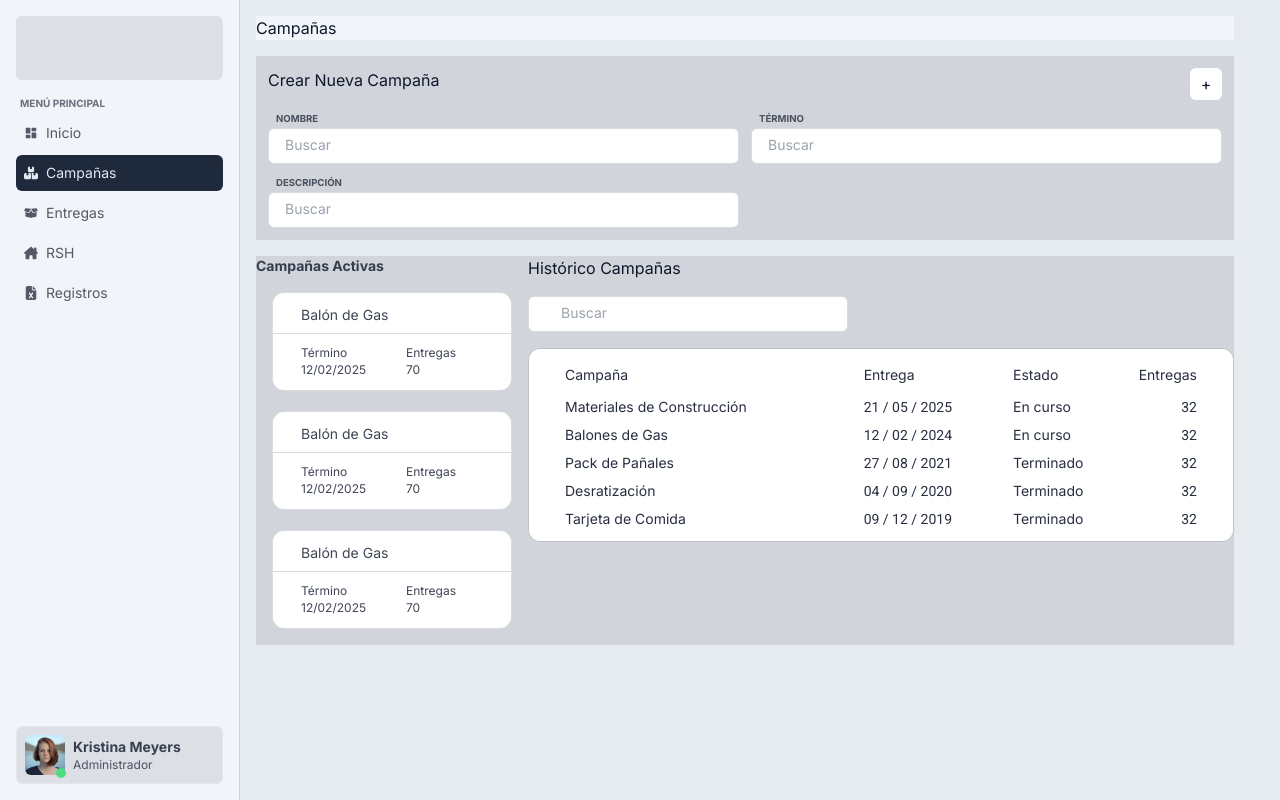
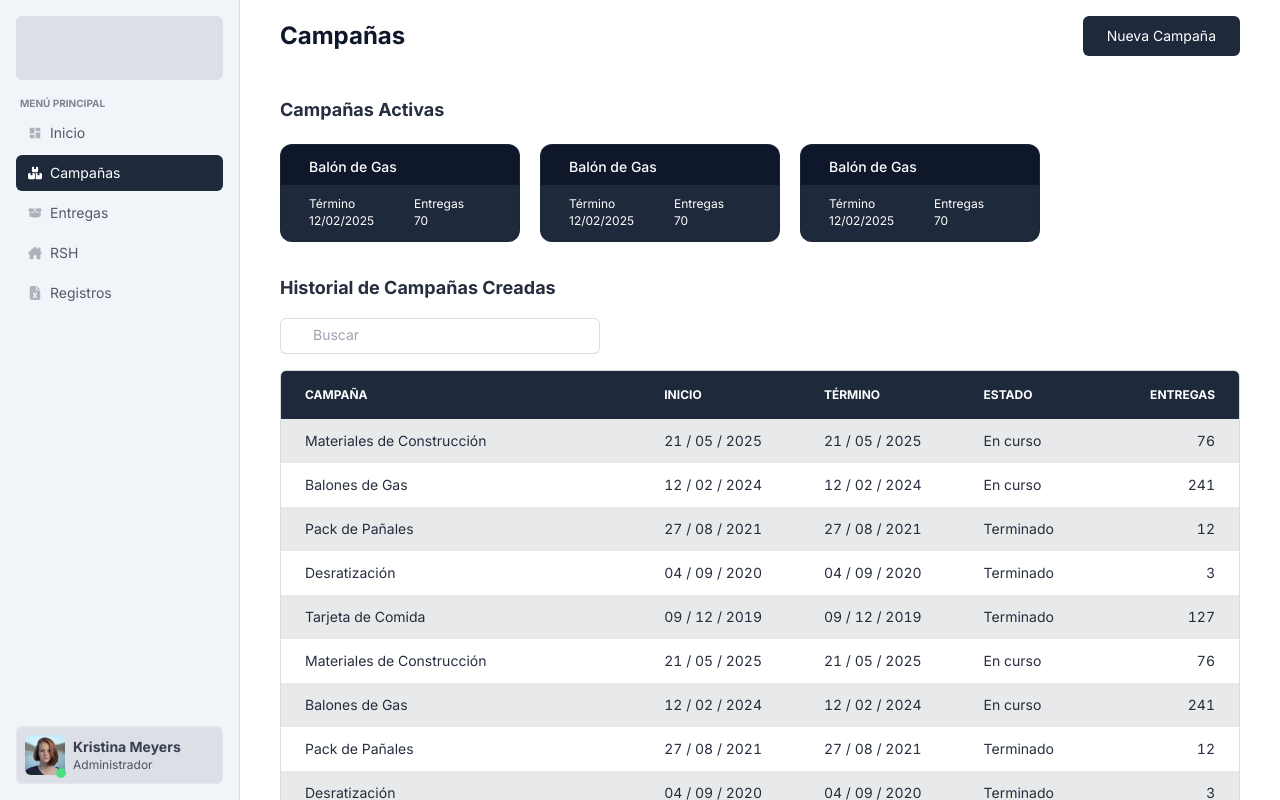
Before and after one commit to JedienlaPasta/beneficios, a Next.js app: page /dashboard/campanas in a window 1280 px wide. Shown: the top 800 px of the page. Built offline with nearby package versions, Linux system fonts and the light colour scheme.

Commit message:
avance campañas 2 & fonts

```diff
--- a/app/dashboard/campanas/page.tsx
+++ b/app/dashboard/campanas/page.tsx
@@ -1,37 +1,113 @@
-import NuevaCampañaForm from "@/app/ui/dashboard/campañas/nueva_campaña_form";
-import { roboto } from "@/app/ui/fonts";
+import CampañasActivas from "@/app/ui/dashboard/campañas/campañas_activas";
+// import NuevaCampañaForm from "@/app/ui/dashboard/campañas/nueva_campaña_form";
+import { inter, roboto, roboto_mono } from "@/app/ui/fonts";
 
 export default function Campanas() {
   const tableData = [
     {
       nombre: "Materiales de Construcción",
-      entregas: 32,
+      entregas: 76,
       estado: "En curso",
-      fecha: "21 / 05 / 2025",
+      inicio: "21 / 05 / 2025",
+      termino: "21 / 05 / 2025",
     },
     {
       nombre: "Balones de Gas",
-      entregas: 32,
+      entregas: 241,
       estado: "En curso",
-      fecha: "12 / 02 / 2024",
+      inicio: "12 / 02 / 2024",
+      termino: "12 / 02 / 2024",
     },
     {
       nombre: "Pack de Pañales",
-      entregas: 32,
+      entregas: 12,
       estado: "Terminado",
-      fecha: "27 / 08 / 2021",
+      inicio: "27 / 08 / 2021",
+      termino: "27 / 08 / 2021",
     },
     {
       nombre: "Desratización",
-      entregas: 32,
+      entregas: 3,
       estado: "Terminado",
-      fecha: "04 / 09 / 2020",
+      inicio: "04 / 09 / 2020",
+      termino: "04 / 09 / 2020",
     },
     {
       nombre: "Tarjeta de Comida",
-      entregas: 32,
+      entregas: 127,
       estado: "Terminado",
-      fecha: "09 / 12 / 2019",
+      inicio: "09 / 12 / 2019",
+      termino: "09 / 12 / 2019",
+    },
+    {
+      nombre: "Materiales de Construcción",
+      entregas: 76,
+      estado: "En curso",
+      inicio: "21 / 05 / 2025",
+      termino: "21 / 05 / 2025",
+    },
+    {
+      nombre: "Balones de Gas",
+      entregas: 241,
+      estado: "En curso",
+      inicio: "12 / 02 / 2024",
+      termino: "12 / 02 / 2024",
+    },
+    {
+      nombre: "Pack de Pañales",
+      entregas: 12,
+      estado: "Terminado",
+      inicio: "27 / 08 / 2021",
+      termino: "27 / 08 / 2021",
+    },
+    {
+      nombre: "Desratización",
+      entregas: 3,
+      estado: "Terminado",
+      inicio: "04 / 09 / 2020",
+      termino: "04 / 09 / 2020",
+    },
+    {
+      nombre: "Tarjeta de Comida",
+      entregas: 127,
+      estado: "Terminado",
+      inicio: "09 / 12 / 2019",
+      termino: "09 / 12 / 2019",
+    },
+    {
+      nombre: "Materiales de Construcción",
+      entregas: 76,
+      estado: "En curso",
+      inicio: "21 / 05 / 2025",
+      termino: "21 / 05 / 2025",
+    },
+    {
+      nombre: "Balones de Gas",
+      entregas: 241,
+      estado: "En curso",
+      inicio: "12 / 02 / 2024",
+      termino: "12 / 02 / 2024",
+    },
+    {
+      nombre: "Pack de Pañales",
+      entregas: 12,
+      estado: "Terminado",
+      inicio: "27 / 08 / 2021",
+      termino: "27 / 08 / 2021",
+    },
+    {
+      nombre: "Desratización",
+      entregas: 3,
+      estado: "Terminado",
+      inicio: "04 / 09 / 2020",
+      termino: "04 / 09 / 2020",
+    },
+    {
+      nombre: "Tarjeta de Comida",
+      entregas: 127,
+      estado: "Terminado",
+      inicio: "09 / 12 / 2019",
+      termino: "09 / 12 / 2019",
     },
   ];
   const tableRows = tableData.map((item, index) => (
@@ -39,40 +115,25 @@ export default function Campanas() {
   ));
 
   return (
-    <div className="overflow-hidden p-4 text-slate-900">
-      <h2 className="bg-slate-100">Campañas</h2>
+    <div className="w-full overflow-hidden p-4 text-slate-900">
+      <div className="flex items-center justify-between px-6">
+        <h2 className="text-2xl font-bold">Campañas</h2>
+        <button className="h-10 rounded-md bg-slate-800 px-6 text-sm text-white">
+          Nueva Campaña
+        </button>
+      </div>
       {/* Form para ingresar nueva campaña */}
-      <NuevaCampañaForm />
-      {/* Campañas Activas */}
-      <div className="mt-4 flex bg-gray-300">
-        <div>
-          <h2 className="text-sm font-semibold text-slate-900/80">
-            Campañas Activas
-          </h2>
-          <div className="flex flex-col gap-5 overflow-x-auto p-4">
-            <CampañaActiva
-              nombre={"Balón de Gas"}
-              fecha={"12/02/2025"}
-              entregado={70}
-            />
-            <CampañaActiva
-              nombre={"Balón de Gas"}
-              fecha={"12/02/2025"}
-              entregado={70}
-            />
-            <CampañaActiva
-              nombre={"Balón de Gas"}
-              fecha={"12/02/2025"}
-              entregado={70}
-            />
-          </div>
-        </div>
-
+      {/* <NuevaCampañaForm /> */}
+      <div className="mt-4 flex flex-col gap-8 rounded-xl p-6">
+        {/* Campañas Activas */}
+        <CampañasActivas />
         {/* tabla campañas */}
         <div className="flex flex-col gap-4">
-          <h2>Histórico Campañas</h2>
+          <h2 className={`text-lg font-bold text-slate-900/90`}>
+            Historial de Campañas Creadas
+          </h2>
           <div>
-            <div className="flex h-9 max-w-80 overflow-hidden rounded-md border border-slate-900/15 bg-white px-8 pb-[2px]">
+            <div className="flex h-9 max-w-80 overflow-hidden rounded-md border border-gray-900/15 bg-white px-8 pb-[2px]">
               <input
                 type="text"
                 placeholder="Buscar"
@@ -80,16 +141,15 @@ export default function Campanas() {
               />
             </div>
           </div>
-          <div className="overflow-x-auto rounded-xl border border-slate-900/10">
-            <table className="flex min-w-[44rem] flex-col overflow-hidden bg-white px-6 py-2 text-slate-900/90">
-              <thead>
-                <tr className="grid-cols-18 grid gap-4 text-left text-sm">
-                  <th className="col-span-8 px-3 py-2 font-medium">Campaña</th>
-                  <th className="col-span-4 px-3 py-2 font-medium">Entrega</th>
-                  <th className="col-span-3 px-3 py-2 font-medium">Estado</th>
-                  <th className="col-span-3 px-3 py-2 text-right font-medium">
-                    Entregas
-                  </th>
+          <div className="overflow-x-auto rounded-md border border-gray-900/15">
+            <table className="flex min-w-[44rem] grow flex-col overflow-hidden bg-white text-slate-900/90">
+              <thead className="bg-slate-800 py-1 text-xs font-semibold text-white">
+                <tr className="grid-cols-24 grid text-left">
+                  <th className="col-span-9 px-6 py-3">CAMPAÑA</th>
+                  <th className="col-span-4 px-6 py-3">INICIO</th>
+                  <th className="col-span-4 px-6 py-3">TÉRMINO</th>
+                  <th className="col-span-4 px-6 py-3">ESTADO</th>
+                  <th className="col-span-3 px-6 py-3 text-right">ENTREGAS</th>
                 </tr>
               </thead>
               <tbody>{tableRows}</tbody>
@@ -101,53 +161,27 @@ export default function Campanas() {
   );
 }
 
-// Campaña
-function CampañaActiva({
-  nombre,
-  fecha,
-  entregado,
-}: {
-  nombre: string;
-  fecha: string;
-  entregado: number;
-}) {
-  return (
-    <div className="w-60 shrink-0 overflow-hidden rounded-xl border border-slate-900/15 bg-white text-slate-900/80">
-      <h5 className="border-b border-slate-900/15 px-7 pb-2 pt-3 text-sm font-medium">
-        {nombre}
-      </h5>
-      <div className="bg-red grid grid-cols-2 gap-7 px-7 pb-3 pt-2 text-sm">
-        <span>
-          <label className="text-xs">Término</label>
-          <p className="text-xs">{fecha}</p>
-        </span>
-        <span>
-          <label className="text-xs">Entregas</label>
-          <p className="text-xs">{entregado}</p>
-        </span>
-      </div>
-    </div>
-  );
-}
-
 // Tabla
 function TableRow({
   item,
 }: {
-  item: { nombre: string; entregas: number; estado: string; fecha: string };
+  item: {
+    nombre: string;
+    entregas: number;
+    estado: string;
+    inicio: string;
+    termino: string;
+  };
 }) {
-  const { nombre, entregas, estado, fecha } = item;
+  const { nombre, entregas, estado, inicio, termino } = item;
 
   return (
-    <tr className="grid-cols-18 grid gap-4 text-sm">
-      <CustomRow col_span="col-span-8">{nombre}</CustomRow>
-      <CustomRow col_span="col-span-4" font={roboto.className}>
-        {fecha}
-      </CustomRow>
-      <CustomRow col_span="col-span-3">{estado}</CustomRow>
-      <CustomRow col_span="col-span-3" font={roboto.className}>
-        {entregas}
-      </CustomRow>
+    <tr className="grid-cols-24 grid text-sm odd:bg-gray-800/10 hover:bg-gray-800/20">
+      <CustomRow col_span="col-span-9">{nombre}</CustomRow>
+      <CustomRow col_span="col-span-4">{inicio}</CustomRow>
+      <CustomRow col_span="col-span-4">{termino}</CustomRow>
+      <CustomRow col_span="col-span-4">{estado}</CustomRow>
+      <CustomRow col_span="col-span-3">{entregas}</CustomRow>
     </tr>
   );
 }
@@ -162,7 +196,7 @@ function CustomRow({
   font?: string;
 }) {
   const numberFont = typeof children === "string" ? font : font + " text-right";
-  const rowStyle = col_span + " px-3 py-1 text-sm " + numberFont;
+  const rowStyle = col_span + " px-6 py-3 text-sm tabular-nums " + numberFont;
 
   return <td className={rowStyle}>{children}</td>;
 }
--- a/app/dashboard/layout.tsx
+++ b/app/dashboard/layout.tsx
@@ -3,9 +3,11 @@ import Sidenav from "../ui/dashboard/sidenav";
 
 export default function Layout({ children }: { children: ReactNode }) {
   return (
-    <div className="flex bg-slate-800/5">
+    <div className="bg-slate-800/5s flex bg-white">
       <Sidenav />
-      {children}
+      {/* sidenav placeholder, ya que <Sidenav /> tiene position:fixed */}
+      <div className="z-[-5] w-60"></div>
+      <div className="flex grow justify-center">{children}</div>
     </div>
   );
 }
--- a/app/layout.tsx
+++ b/app/layout.tsx
@@ -1,6 +1,6 @@
 import type { Metadata } from "next";
 import "./globals.css";
-import { inter, roboto } from "./ui/fonts";
+import { inter, roboto, manrope } from "./ui/fonts";
 
 export const metadata: Metadata = {
   title: {
--- /dev/null
+++ b/app/ui/dashboard/campañas/campañas_activas.tsx
@@ -0,0 +1,53 @@
+export default function CampañasActivas() {
+  return (
+    <div className="flex flex-col gap-5">
+      <h2 className="text-lg font-bold text-slate-900/90">Campañas Activas</h2>
+      <div className="flex gap-5 overflow-x-auto">
+        <CampañaActiva
+          nombre={"Balón de Gas"}
+          fecha={"12/02/2025"}
+          entregado={70}
+        />
+        <CampañaActiva
+          nombre={"Balón de Gas"}
+          fecha={"12/02/2025"}
+          entregado={70}
+        />
+        <CampañaActiva
+          nombre={"Balón de Gas"}
+          fecha={"12/02/2025"}
+          entregado={70}
+        />
+      </div>
+    </div>
+  );
+}
+
+// Campaña
+function CampañaActiva({
+  nombre,
+  fecha,
+  entregado,
+}: {
+  nombre: string;
+  fecha: string;
+  entregado: number;
+}) {
+  return (
+    <div className="w-60 shrink-0 overflow-hidden rounded-xl border border-slate-900/15 bg-slate-800 text-white">
+      <h5 className="bg-slate-900 px-7 pb-2 pt-3 text-sm font-medium">
+        {nombre}
+      </h5>
+      <div className="bg-red grid grid-cols-2 gap-7 px-7 pb-3 pt-2 text-sm">
+        <span>
+          <label className="text-xs">Término</label>
+          <p className="text-xs">{fecha}</p>
+        </span>
+        <span>
+          <label className="text-xs">Entregas</label>
+          <p className="text-xs">{entregado}</p>
+        </span>
+      </div>
+    </div>
+  );
+}
--- a/app/ui/dashboard/nav_links.tsx
+++ b/app/ui/dashboard/nav_links.tsx
@@ -22,20 +22,26 @@ export default function NavLinks() {
   const pathname = usePathname();
 
   return (
-    <ol className="flex flex-col gap-1 py-1 text-slate-900/70">
+    <ol className="flex flex-col gap-1 py-1 text-slate-900/30">
       {links.map((link) => (
         <Link
           key={link.nombre}
           href={link.href}
           className={clsx(
-            "flex items-center gap-2 px-2 py-2 rounded-md text-sm",
+            "flex items-center gap-2 rounded-md px-3 py-2 text-sm",
             {
-              "bg-slate-800 text-slate-200": pathname === link.href,
-            }
+              "bg-slate-800 text-white": pathname === link.href,
+            },
           )}
         >
           {link.icon}
-          <p>{link.nombre}</p>
+          <p
+            className={clsx("text-slate-900/70", {
+              "text-white": pathname === link.href,
+            })}
+          >
+            {link.nombre}
+          </p>
         </Link>
       ))}
     </ol>
--- a/app/ui/dashboard/sidenav.tsx
+++ b/app/ui/dashboard/sidenav.tsx
@@ -3,11 +3,11 @@ import PerfilUsuario from "./perfil_usuario";
 
 export default function Sidenav() {
   return (
-    <div className="flex h-dvh w-60 shrink-0 flex-col border-r border-slate-900/15 bg-slate-100 text-slate-900">
+    <div className="fixed flex h-dvh w-60 shrink-0 flex-col border-r border-gray-900/10 bg-slate-100 text-slate-900">
       <div className="mx-4 mt-4 h-16 justify-center rounded-md bg-slate-800/10"></div>
       {/* <PerfilUsuario /> */}
       <section className="mx-4 my-4 flex flex-grow flex-col">
-        <p className="mx-1 text-[10px] font-bold text-slate-900/60">
+        <p className="mx-1 text-[10px] font-bold text-slate-900/50">
           MENÚ PRINCIPAL
         </p>
         <NavLinks />
--- a/tailwind.config.ts
+++ b/tailwind.config.ts
@@ -14,6 +14,7 @@ export default {
       },
       gridTemplateColumns: {
         '18': 'repeat(18, minmax(0, 1fr))',
+        '24': 'repeat(24, minmax(0, 1fr))',
       },
       gridColumn: {
         'span-18': 'span 18 / span 18',
```
Also changed, not shown: app/ui/fonts.ts (+12 -2 lines), 1 other file (tests, documents, lock files or other folders).
